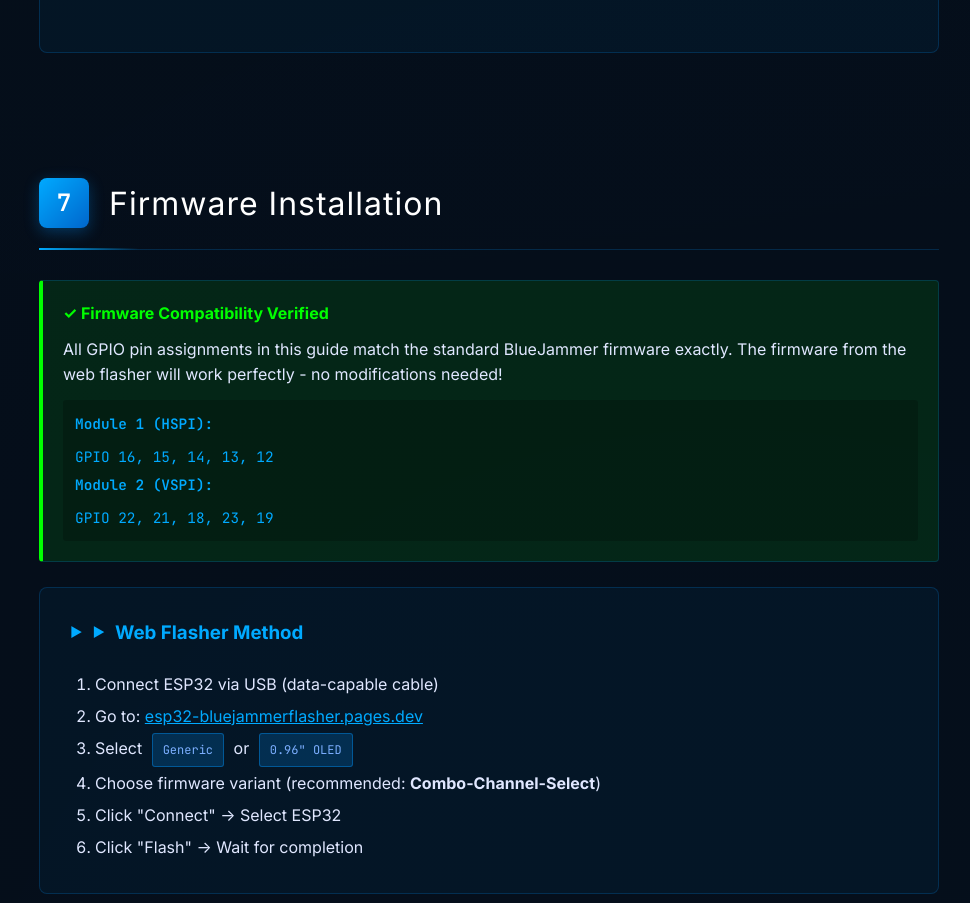
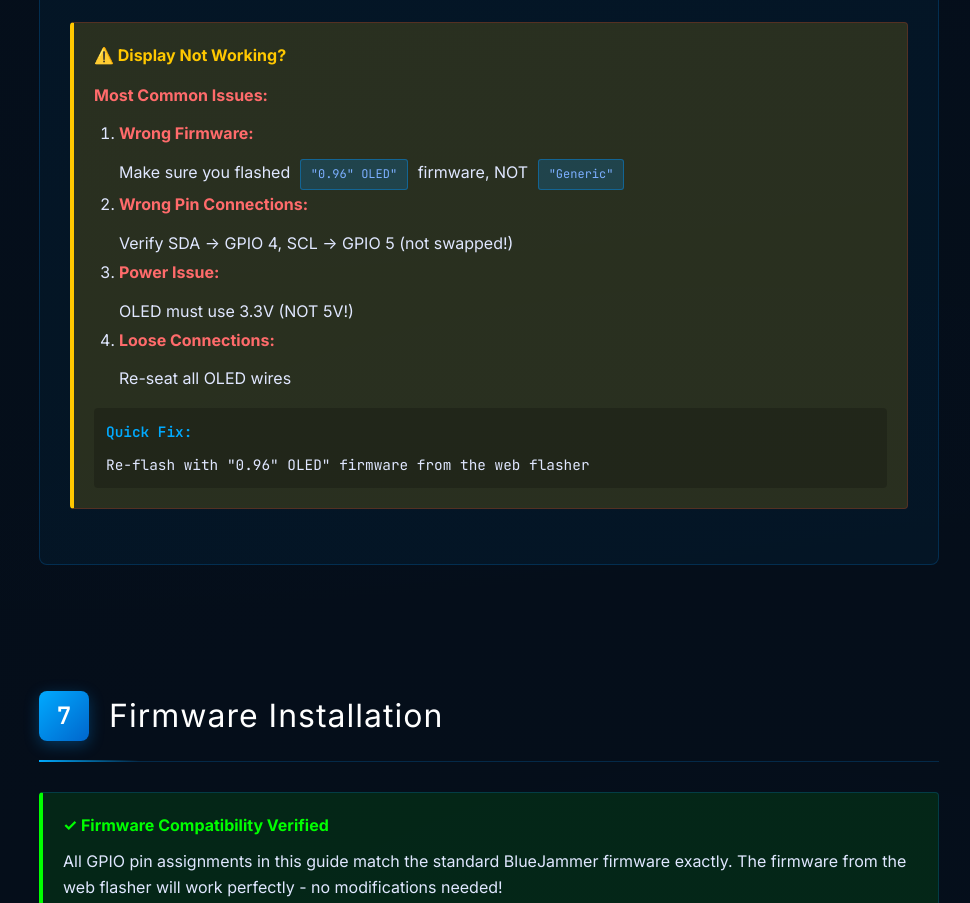
Before and after one commit to JulietKiloCharlie/BlueJammer, a plain HTML site: page ESP32_BlueJammer_Visual_Guide.html in a window 1280 px wide. Shown: the part 10003-10906 px from the top of the page, without its empty margins (291-1261 px from the left). Drawn offline with Linux system fonts and the light colour scheme.

Commit message:
Add OLED display troubleshooting guide

```diff
--- a/ESP32_BlueJammer_Visual_Guide.html
+++ b/ESP32_BlueJammer_Visual_Guide.html
@@ -1286,6 +1286,22 @@
                     <strong>💡 OLED Compatibility</strong>
                     <p>Your 1.3" OLED may work with "0.96" OLED" firmware if it uses SSD1306 driver. Try it first, or use "Generic" firmware if display doesn't work.</p>
                 </div>
+
+                <div class="alert" style="background: rgba(255, 200, 0, 0.15); border-left-color: #ffc800; margin-top: 25px;">
+                    <strong style="color: #ffc800;">⚠️ Display Not Working?</strong>
+                    <div style="margin-top: 15px; color: #e0e7ff;">
+                        <p style="margin-bottom: 10px;"><strong>Most Common Issues:</strong></p>
+                        <ol style="margin-left: 25px; line-height: 1.8;">
+                            <li><strong>Wrong Firmware:</strong> Make sure you flashed <span class="badge">"0.96" OLED"</span> firmware, NOT <span class="badge">"Generic"</span></li>
+                            <li><strong>Wrong Pin Connections:</strong> Verify SDA → GPIO 4, SCL → GPIO 5 (not swapped!)</li>
+                            <li><strong>Power Issue:</strong> OLED must use 3.3V (NOT 5V!)</li>
+                            <li><strong>Loose Connections:</strong> Re-seat all OLED wires</li>
+                        </ol>
+                        <p style="margin-top: 15px; padding: 12px; background: rgba(0, 0, 0, 0.2); border-radius: 4px; font-family: 'JetBrains Mono', monospace; font-size: 0.9em;">
+                            <strong style="color: #00aaff;">Quick Fix:</strong> Re-flash with "0.96" OLED" firmware from the web flasher
+                        </p>
+                    </div>
+                </div>
             </div>
         </div>
 
@@ -1309,7 +1325,7 @@
                 <ol style="margin-left: 25px; color: #e0e7ff; line-height: 2;">
                     <li>Connect ESP32 via USB (data-capable cable)</li>
                     <li>Go to: <a href="https://esp32-bluejammerflasher.pages.dev" target="_blank" style="color: #00aaff;">esp32-bluejammerflasher.pages.dev</a></li>
-                    <li>Select <span class="badge">Generic</span> or <span class="badge">0.96" OLED</span></li>
+                    <li>Select <span class="badge">Generic</span> (no OLED) or <span class="badge" style="background: rgba(0, 255, 0, 0.2); color: #00ff00;">0.96" OLED</span> (for display support)</li>
                     <li>Choose firmware variant (recommended: <strong>Combo-Channel-Select</strong>)</li>
                     <li>Click "Connect" → Select ESP32</li>
                     <li>Click "Flash" → Wait for completion</li>
```
Also changed, not shown: 1 other file.
